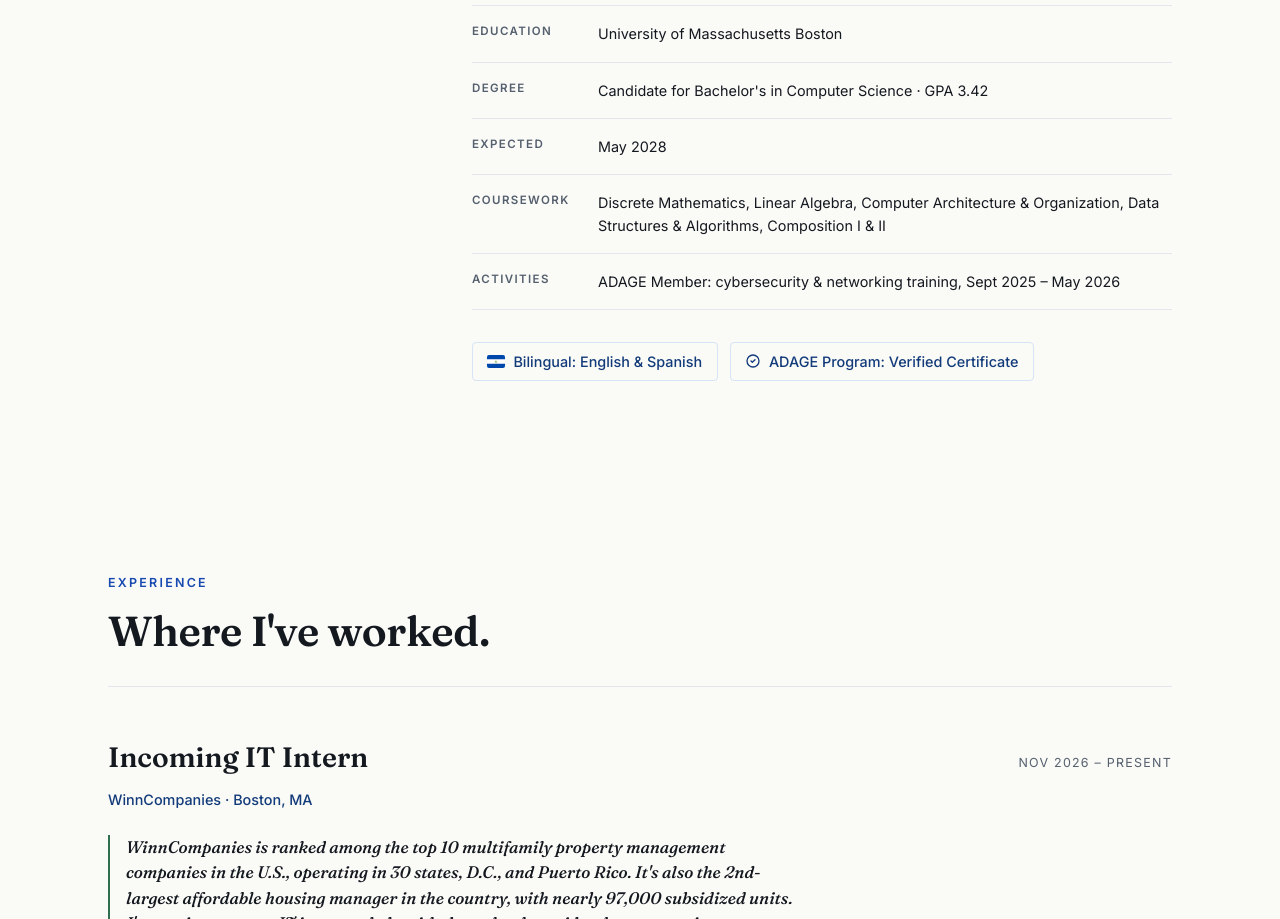
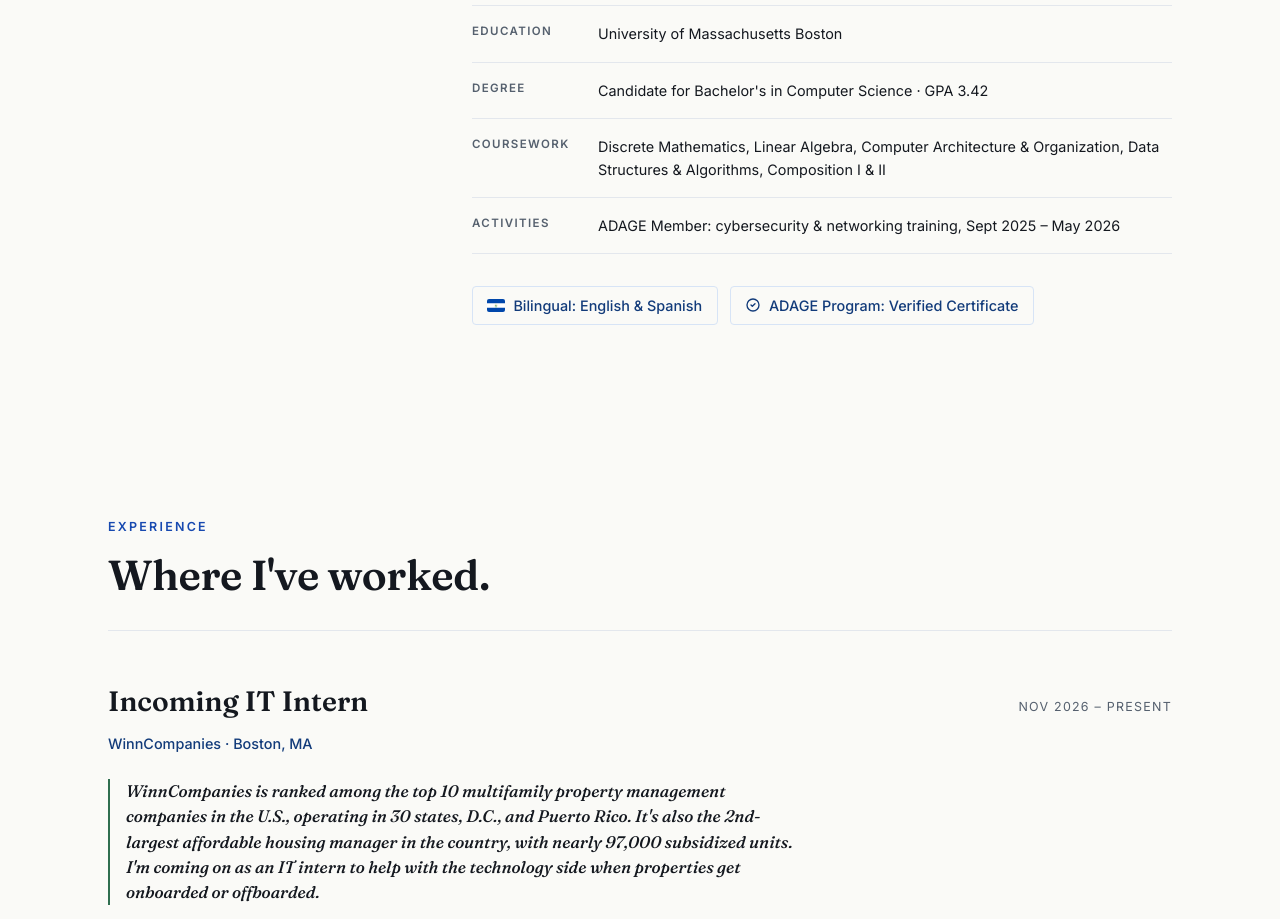
Before and after one commit to stevensantos5610-hub/personal-website, a plain HTML site: page index.html in a window 1280 px wide. Shown: the part 1776-2695 px from the top of the page. Drawn offline with Linux system fonts and the light colour scheme.

Commit message:
Remove expected graduation date
Co-Authored-By: Claude Opus 5.5 <noreply@anthropic.com>

```diff
--- a/index.html
+++ b/index.html
@@ -170,10 +170,6 @@
           <div class="fact-row">
             <dt>Degree</dt>
             <dd>Candidate for Bachelor's in Computer Science &middot; GPA 3.42</dd>
-          </div>
-          <div class="fact-row">
-            <dt>Expected</dt>
-            <dd>May 2028</dd>
           </div>
           <div class="fact-row">
             <dt>Coursework</dt>
```
